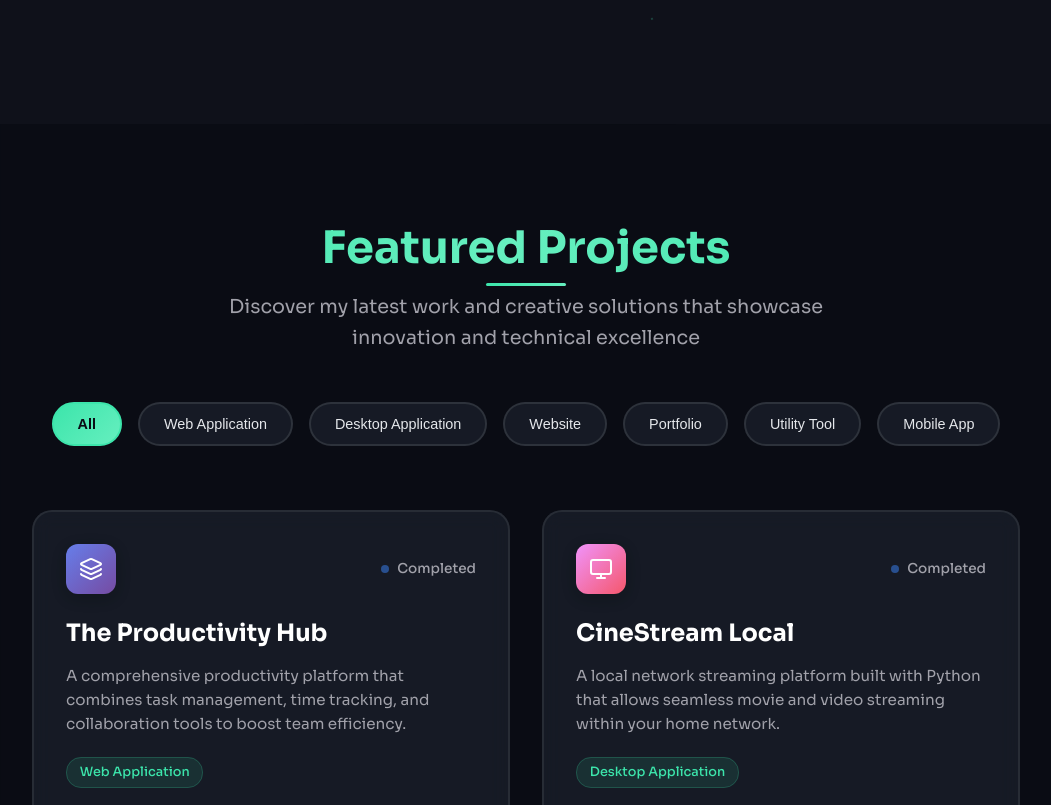
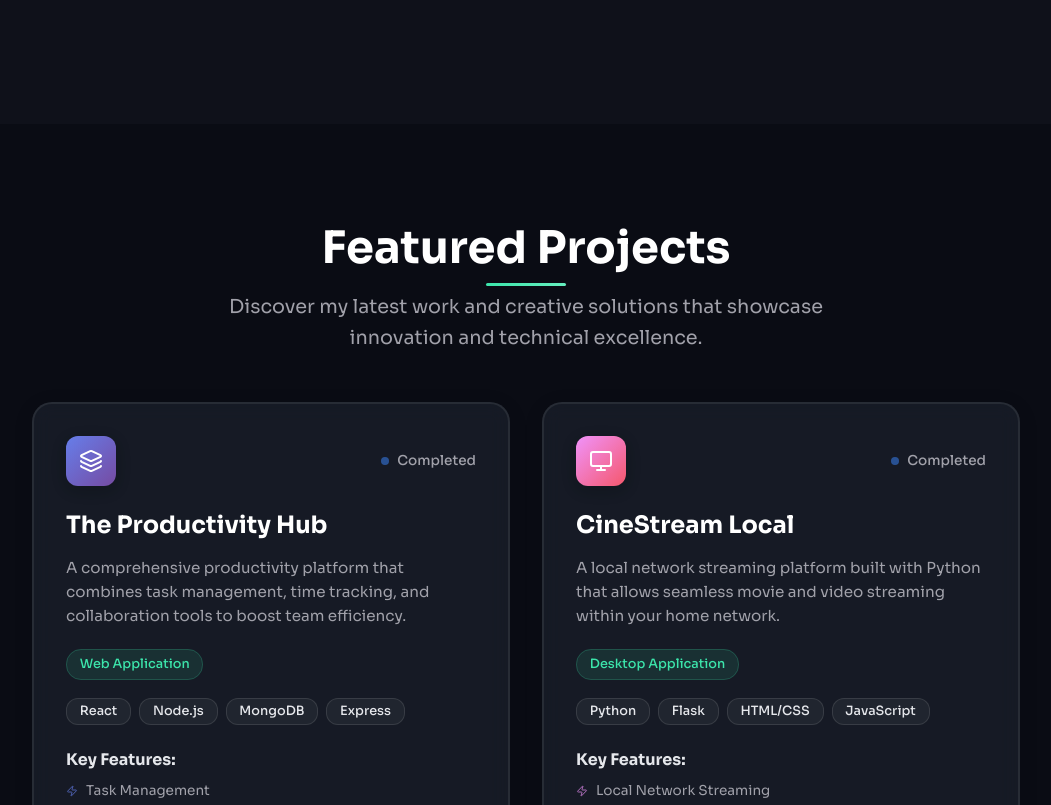
Before and after one commit to Ajithesh9/portfolio, a React (Vite) app: page / in a window 1280 px wide. Shown: the part 1960-2765 px from the top of the page, without its empty margins (114-1165 px from the left). Built offline with nearby package versions, Linux system fonts and the light colour scheme.

Commit message:
Projects pre final

```diff
--- a/src/Projects.css
+++ b/src/Projects.css
@@ -8,76 +8,72 @@
   position: relative;
   overflow: hidden;
   min-height: 100vh;
+  width: 100%;
+  max-width: 100%;
+  margin: 0 auto;
+  box-sizing: border-box;
 }
 
 /* ======================================================================== */
 /*                         Background Elements                              */
 /* ======================================================================== */
 
-.bg-grid {
-  position: absolute;
-  top: 0;
-  left: 0;
-  width: 100%;
-  height: 100%;
-  opacity: 0.03;
-  pointer-events: none;
-  z-index: 0;
-}
-
-.grid-line {
-  position: absolute;
-  background: linear-gradient(90deg, transparent, rgba(62, 229, 171, 0.2), transparent);
-  animation: gridMove 20s linear infinite;
-}
-
-.grid-line:nth-child(odd) {
-  width: 1px;
-  height: 100%;
-  left: calc(var(--i, 0) * 10%);
-  animation-delay: calc(var(--i, 0) * -2s);
-}
-
-.grid-line:nth-child(even) {
-  width: 100%;
-  height: 1px;
-  top: calc(var(--i, 0) * 10%);
-  animation-delay: calc(var(--i, 0) * -2s);
-}
-
-@keyframes gridMove {
-  0%, 100% { opacity: 0; }
-  50% { opacity: 0.2; }
-}
-
-.floating-elements {
+.bg-particles {
   position: absolute;
   top: 0;
   left: 0;
   width: 100%;
   height: 100%;
   pointer-events: none;
-  z-index: 1;
+  z-index: 0;
 }
 
-.floating-element {
+.particle {
   position: absolute;
-  width: 4px;
-  height: 4px;
-  background: radial-gradient(circle, rgba(62, 229, 171, 0.4), transparent);
+  width: 2px;
+  height: 2px;
+  background: rgba(62, 229, 171, 0.6);
   border-radius: 50%;
-  animation: float-drift infinite ease-in-out;
+  animation: particleFloat infinite linear;
 }
 
-@keyframes float-drift {
-  0%, 100% {
-    transform: translateY(0px) rotate(0deg);
-    opacity: 0.3;
+@keyframes particleFloat {
+  0% {
+    transform: translateY(100vh) translateX(0px);
+    opacity: 0;
   }
-  50% {
-    transform: translateY(-20px) rotate(180deg);
-    opacity: 0.8;
+  10% {
+    opacity: 1;
   }
+  90% {
+    opacity: 1;
+  }
+  100% {
+    transform: translateY(-100px) translateX(100px);
+    opacity: 0;
+  }
+}
+
+.particle:nth-child(even) {
+  background: rgba(102, 239, 191, 0.4);
+  animation-direction: reverse;
+}
+
+.particle:nth-child(3n) {
+  background: rgba(79, 172, 254, 0.5);
+  width: 3px;
+  height: 3px;
+}
+
+.particle:nth-child(4n) {
+  background: rgba(139, 92, 246, 0.4);
+  animation-duration: 25s;
+}
+
+.particle:nth-child(5n) {
+  background: rgba(245, 87, 108, 0.3);
+  width: 1px;
+  height: 1px;
 }
 
 /* ======================================================================== */
@@ -89,6 +85,7 @@
   margin: 0 auto;
   position: relative;
   z-index: 2;
+  width: 100%;
 }
 
 /* ======================================================================== */
@@ -115,7 +112,7 @@
   margin-bottom: 1rem;
   position: relative;
   display: inline-block;
-  background: linear-gradient(135deg, #3CE5AB, #66EFBF, #3CE5AB);
+  background: #FFFF;
   background-size: 200% 200%;
   -webkit-background-clip: text;
   -webkit-text-fill-color: transparent;
@@ -123,10 +120,6 @@
   animation: gradientShift 3s ease-in-out infinite;
 }
 
-@keyframes gradientShift {
-  0%, 100% { background-position: 0% 50%; }
-  50% { background-position: 100% 50%; }
-}
 
 .projects-header h2::after {
   content: '';
@@ -148,6 +141,10 @@
   line-height: 1.6;
 }
 
+@keyframes gradientShift {
+  0%, 100% { background-position: 0% 50%; }
+  50% { background-position: 100% 50%; }
+}
 /* ======================================================================== */
 /*                         Filter Buttons                                   */
 /* ======================================================================== */
@@ -217,9 +214,9 @@
 
 .projects-grid {
   display: grid;
-  grid-template-columns: repeat(auto-fill, minmax(400px, 1fr));
+  grid-template-columns: repeat(auto-fit, minmax(400px, 1fr));
   gap: 2rem;
-  margin-bottom: 4rem;
+  margin-bottom: 2rem;
   opacity: 0;
   transform: translateY(50px);
   transition: all 0.8s ease-out 0.4s;
@@ -259,12 +256,13 @@
   flex-direction: column;
   transition: all 0.4s cubic-bezier(0.4, 0, 0.2, 1);
   backdrop-filter: blur(10px);
+  box-shadow: 0 4px 20px rgba(0, 0, 0, 0.1);
 }
 
 .project-card:hover .project-card-inner {
   transform: translateY(-8px);
   border-color: var(--accent-color);
-  box-shadow: 0 20px 60px rgba(0, 0, 0, 0.4);
+  box-shadow: 0 20px 40px rgba(0, 0, 0, 0.2);
 }
 
 .hover-overlay {
@@ -466,7 +464,7 @@
 }
 
 .action-btn {
-  padding: 0.75rem 1rem;
+  padding: 0.6rem 1rem;
   border-radius: 10px;
   border: none;
   font-size: 0.85rem;
@@ -478,6 +476,7 @@
   transition: all 0.3s cubic-bezier(0.4, 0, 0.2, 1);
   position: relative;
   overflow: hidden;
+  flex: 1;
 }
 
 .action-btn::before {
@@ -498,7 +497,6 @@
 .action-btn.primary {
   background: linear-gradient(135deg, var(--accent-color), var(--accent-color));
   color: white;
-  flex: 1;
 }
 
 .action-btn.primary:hover {
@@ -517,15 +515,53 @@
   color: var(--accent-color);
 }
 
-.action-btn.tertiary {
-  background: transparent;
-  color: #A1A1AA;
-  border: 1px solid rgba(255, 255, 255, 0.1);
+/* ======================================================================== */
+/*                         Show More Button                                 */
+/* ======================================================================== */
+
+.show-more-container {
+  display: flex;
+  justify-content: center;
+  margin-bottom: 4rem;
 }
 
-.action-btn.tertiary:hover {
-  color: var(--accent-color);
-  border-color: var(--accent-color);
+.show-more-btn {
+  background: rgba(26, 31, 42, 0.8);
+  border: 2px solid rgba(255, 255, 255, 0.1);
+  color: #E5E7EB;
+  padding: 1rem 2rem;
+  border-radius: 25px;
+  font-size: 1rem;
+  font-weight: 500;
+  cursor: pointer;
+  display: flex;
+  align-items: center;
+  gap: 0.75rem;
+  transition: all 0.3s cubic-bezier(0.4, 0, 0.2, 1);
+  position: relative;
+  overflow: hidden;
+}
+
+.show-more-btn::before {
+  content: '';
+  position: absolute;
+  top: 0;
+  left: -100%;
+  width: 100%;
+  height: 100%;
+  background: linear-gradient(90deg, transparent, rgba(255, 255, 255, 0.1), transparent);
+  transition: left 0.5s ease;
+}
+
+.show-more-btn:hover::before {
+  left: 100%;
+}
+
+.show-more-btn:hover {
+  border-color: #3CE5AB;
+  color: #3CE5AB;
+  transform: translateY(-2px);
+  box-shadow: 0 5px 15px rgba(62, 229, 171, 0.2);
 }
 
 /* ======================================================================== */
@@ -583,53 +619,3 @@
   font-size: 1.1rem;
   margin-bottom: 2rem;
 }
-
-.cta-btn {
-  background: linear-gradient(135deg, #3CE5AB, #66EFBF);
-  color: #0A0C14;
-  padding: 1rem 2rem;
-  border-radius: 15px;
-  border: none;
-  font-size: 1rem;
-  font-weight: 600;
-  cursor: pointer;
-  display: inline-flex;
-  align-items: center;
-  gap: 0.75rem;
-  transition: all 0.3s cubic-bezier(0.4, 0, 0.2, 1);
-  position: relative;
-  overflow: hidden;
-}
-
-.cta-btn::before {
-  content: '';
-  position: absolute;
-  top: 0;
-  left: -100%;
-  width: 100%;
-  height: 100%;
-  background: linear-gradient(90deg, transparent, rgba(255, 255, 255, 0.2), transparent);
-  transition: left 0.5s ease;
-}
-
-.cta-btn:hover::before {
-  left: 100%;
-}
-
-.cta-btn:hover {
-  transform: translateY(-3px);
-  box-shadow: 0 15px 40px rgba(62, 229, 171, 0.3);
-}
-
-/* ======================================================================== */
-/*                         Responsive Design                                */
-/* ======================================================================== */
-
-@media (max-width: 768px) {
-  .projects-section {
-    padding: 4rem 1.5rem;
-  }
-
-  .projects-header h2 {
-    font-size: 2.2rem;
-  }
--- a/src/components/Projects.jsx
+++ b/src/components/Projects.jsx
@@ -1,7 +1,5 @@
 import React, { useState, useEffect, useRef } from 'react';
-import '../Projects.css';
-
-// Icon imports from lucide-react
+import '../Projects.css'
 import {
   Layers,
   Monitor,
@@ -11,10 +9,7 @@ import {
   Cloud,
   ExternalLink,
   Github,
-  Play,
-  Code,
-  Zap,
-  Globe
+  Zap
 } from 'lucide-react';
 
 const projectsData = [
@@ -92,56 +87,33 @@ const projectsData = [
   }
 ];
 
-const Projects = () => {
+export default function Projects() {
   const [isVisible, setIsVisible] = useState(false);
-  const [activeProject, setActiveProject] = useState(null);
-  const [filter, setFilter] = useState('All');
   const [visibleCards, setVisibleCards] = useState(new Set());
-  const projectsRef = useRef(null);
-
-  const categories = ['All', 'Web Application', 'Desktop Application', 'Website', 'Portfolio', 'Utility Tool', 'Mobile App'];
-
-  const filteredProjects = filter === 'All'
-    ? projectsData
-    : projectsData.filter(project => project.category === filter);
+  const sectionRef = useRef(null);
 
   useEffect(() => {
-    const observer = new IntersectionObserver(
-      ([entry]) => {
-        if (entry.isIntersecting) {
-          setIsVisible(true);
-        }
-      },
-      { threshold: 0.1 }
-    );
-
-    if (projectsRef.current) {
-      observer.observe(projectsRef.current);
-    }
-
-    return () => observer.disconnect();
+    const obs = new IntersectionObserver(([entry]) => {
+      if (entry.isIntersecting) setIsVisible(true);
+    }, { threshold: 0.1 });
+    obs.observe(sectionRef.current);
+    return () => obs.disconnect();
   }, []);
 
   useEffect(() => {
-    const cardObserver = new IntersectionObserver(
-      (entries) => {
-        entries.forEach((entry) => {
-          if (entry.isIntersecting) {
-            const index = parseInt(entry.target.dataset.index);
-            setVisibleCards(prev => new Set(prev).add(index));
-          }
-        });
-      },
-      { threshold: 0.2 }
-    );
+    const cardObs = new IntersectionObserver(entries => {
+      entries.forEach(entry => {
+        if (entry.isIntersecting) {
+          const idx = parseInt(entry.target.dataset.index, 10);
+          setVisibleCards(prev => new Set(prev).add(idx));
+        }
+      });
+    }, { threshold: 0.2 });
+    document.querySelectorAll('.project-card').forEach(card => cardObs.observe(card));
+    return () => cardObs.disconnect();
+  }, []);
 
-    const cards = document.querySelectorAll('.project-card');
-    cards.forEach((card) => cardObserver.observe(card));
-
-    return () => cardObserver.disconnect();
-  }, [filteredProjects]);
-
-  const getStatusColor = (status) => {
+  const getStatusColor = status => {
     switch (status) {
       case 'Live': return '#10B981';
       case 'Completed': return '#3B82F6';
@@ -151,14 +123,12 @@ const Projects = () => {
   };
 
   return (
-    <section className="projects-section" id="projects" ref={projectsRef}>
-      {/* Background Elements */}
+    <section className="projects-section" ref={sectionRef} id="projects">
       <div className="bg-grid">
         {[...Array(20)].map((_, i) => (
-          <div key={i} className="grid-line" />
+          <div key={i} className="grid-line" style={{ '--i': i }} />
         ))}
       </div>
-
       <div className="floating-elements">
         {[...Array(6)].map((_, i) => (
           <div
@@ -175,48 +145,27 @@ const Projects = () => {
       </div>
 
       <div className="projects-container">
-        {/* Projects Header */}
-        <div className={`projects-header ${isVisible ? 'visible' : ''}`}>
+        <header className={`projects-header ${isVisible ? 'visible' : ''}`}>
           <h2>Featured Projects</h2>
-          <p>
-            Discover my latest work and creative solutions that showcase innovation and technical excellence
-          </p>
-        </div>
+          <p>Discover my latest work and creative solutions that showcase innovation and technical excellence.</p>
+        </header>
 
-        {/* Filter Buttons */}
-        <div className={`filter-container ${isVisible ? 'visible' : ''}`}>
-          {categories.map((category) => (
-            <button
-              key={category}
-              className={`filter-btn ${filter === category ? 'active' : ''}`}
-              onClick={() => setFilter(category)}
-            >
-              {category}
-            </button>
-          ))}
-        </div>
-
-        {/* Projects Grid */}
         <div className={`projects-grid ${isVisible ? 'visible' : ''}`}>
-          {filteredProjects.map((project, index) => {
-            const IconComponent = project.icon;
+          {projectsData.map((project, idx) => {
+            const Icon = project.icon;
             return (
               <div
                 key={project.id}
-                className={`project-card ${visibleCards.has(index) ? 'visible' : ''}`}
-                data-index={index}
-                style={{
-                  animationDelay: `${index * 0.1}s`,
-                  '--accent-color': project.accentColor
-                }}
-                onMouseEnter={() => setActiveProject(project.id)}
-                onMouseLeave={() => setActiveProject(null)}
+                className={`project-card ${visibleCards.has(idx) ? 'visible' : ''}`}
+                data-index={idx}
+                style={{ '--accent-color': project.accentColor }}
               >
                 <div className="project-card-inner">
-                  {/* Project Header */}
+                  <div className="hover-overlay" style={{ background: project.gradient }} />
+
                   <div className="project-header">
                     <div className="project-icon" style={{ background: project.gradient }}>
-                      <IconComponent size={24} />
+                      <Icon size={24} />
                     </div>
                     <div className="project-status">
                       <span
@@ -227,79 +176,41 @@ const Projects = () => {
                     </div>
                   </div>
 
-                  {/* Project Content */}
                   <div className="project-content">
                     <h3>{project.title}</h3>
                     <p className="project-description">{project.description}</p>
-
                     <div className="project-category">
                       <span>{project.category}</span>
                     </div>
-
-                    {/* Technologies */}
                     <div className="tech-stack">
-                      {project.technologies.map((tech, techIndex) => (
-                        <span key={techIndex} className="tech-tag">
-                          {tech}
-                        </span>
+                      {project.technologies.map((t, i) => (
+                        <span key={i} className="tech-tag">{t}</span>
                       ))}
                     </div>
-
-                    {/* Features */}
                     <div className="project-features">
                       <h4>Key Features:</h4>
                       <ul>
-                        {project.features.map((feature, featureIndex) => (
-                          <li key={featureIndex}>
-                            <Zap size={12} />
-                            {feature}
-                          </li>
+                        {project.features.map((f, i) => (
+                          <li key={i}><Zap size={12}/> {f}</li>
                         ))}
                       </ul>
                     </div>
                   </div>
 
-                  {/* Project Actions */}
                   <div className="project-actions">
-                    <button className="action-btn primary">
-                      <Play size={16} />
-                      Live Demo
+                    <button className="action-btn link">
+                      <ExternalLink size={16}/> View Project
                     </button>
-                    <button className="action-btn secondary">
-                      <Github size={16} />
-                      Code
-                    </button>
-                    <button className="action-btn tertiary">
-                      <ExternalLink size={16} />
-                      Details
+                    <button className="action-btn github">
+                      <Github size={16}/> GitHub
                     </button>
                   </div>
-
-                  {/* Hover Gradient Overlay */}
-                  <div
-                    className="hover-overlay"
-                    style={{ background: project.gradient }}
-                  />
                 </div>
               </div>
             );
           })}
         </div>
-
-        {/* Call to Action */}
-        <div className={`projects-cta ${isVisible ? 'visible' : ''}`}>
-          <div className="cta-content">
-            <h3>Interested in collaborating?</h3>
-            <p>Let's build something amazing together</p>
-            <button className="cta-btn">
-              <Globe size={20} />
-              Get In Touch
-            </button>
-          </div>
-        </div>
       </div>
     </section>
   );
-};
-
-export default Projects;
+}
```
